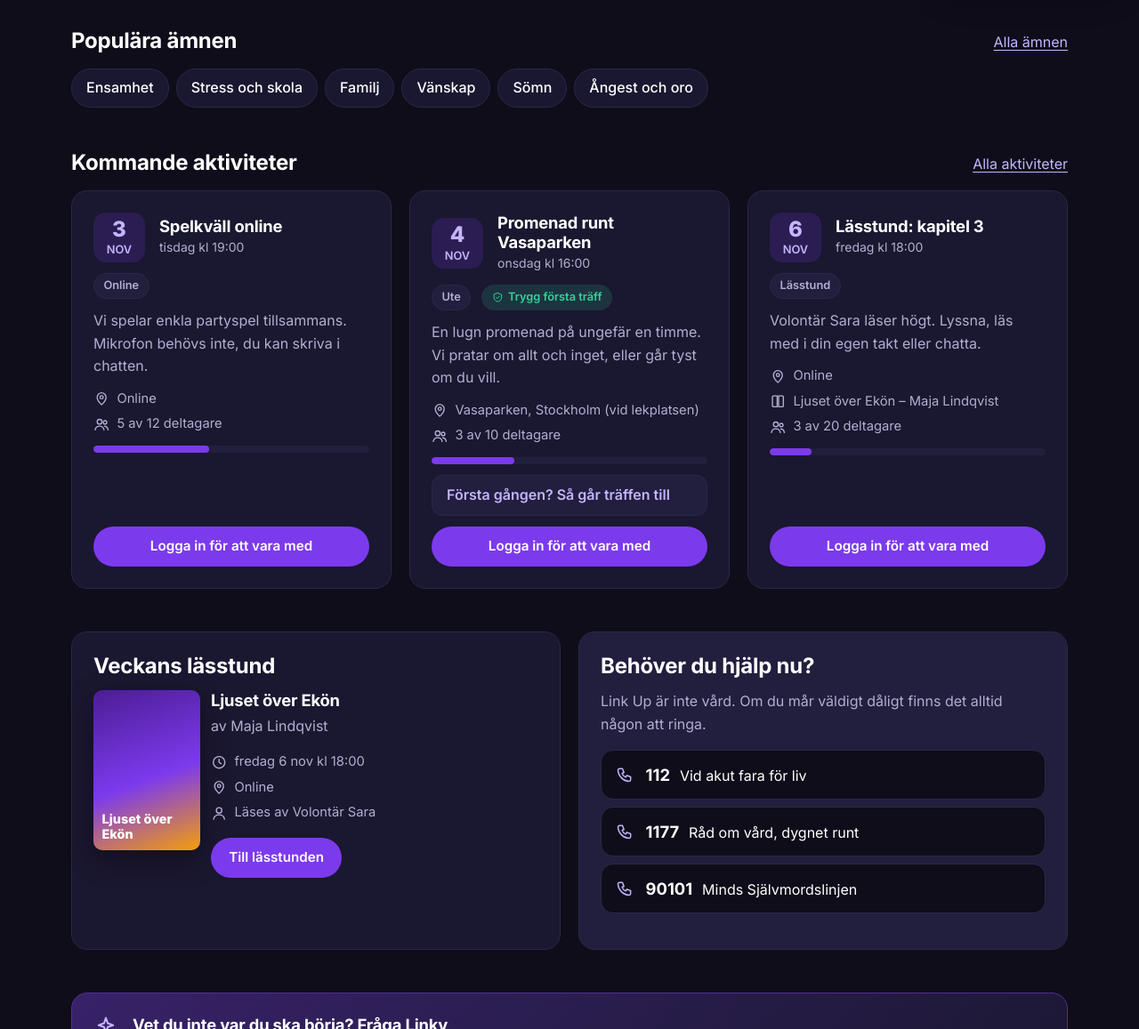
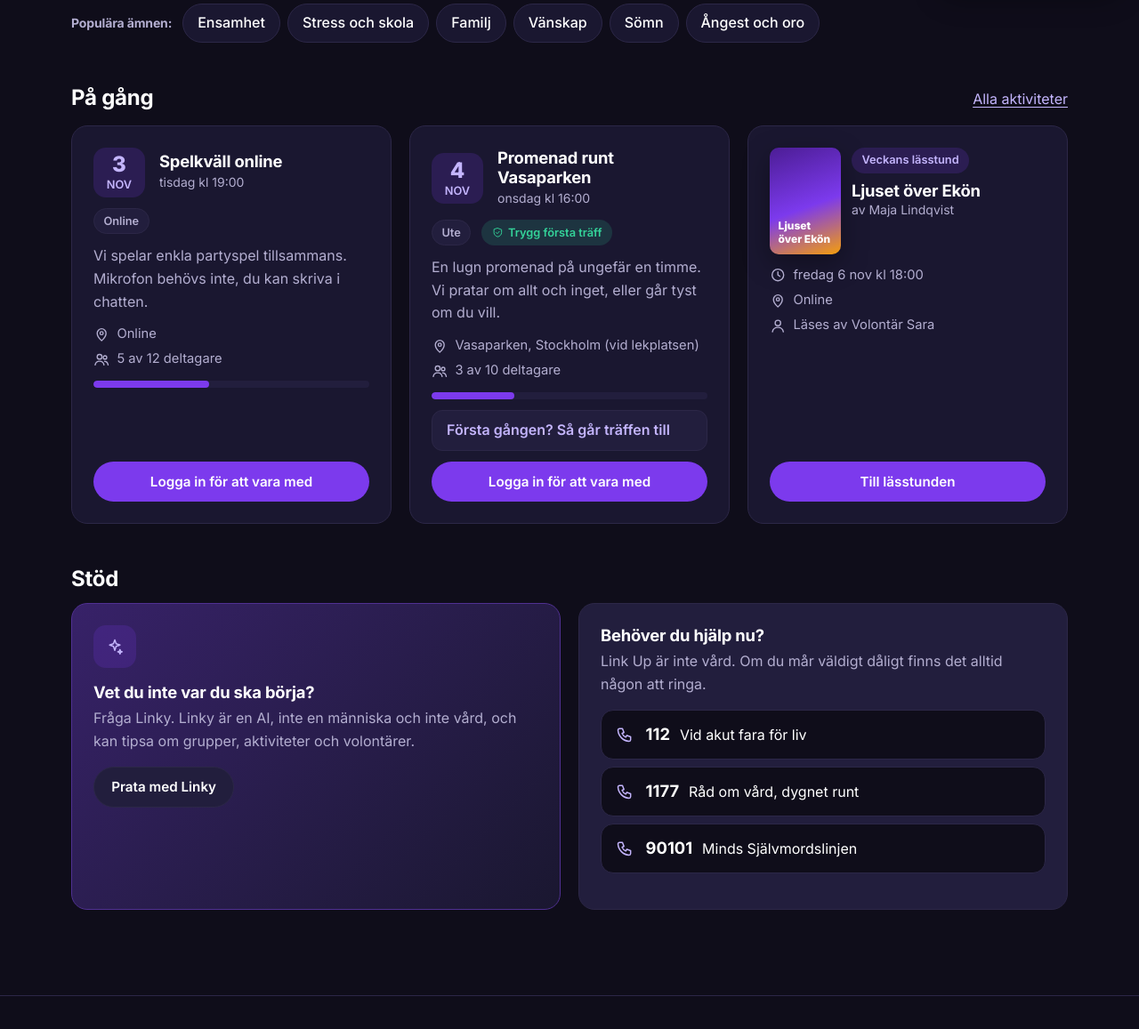
Before and after one commit to hgsabma/Link-Up, a plain HTML site: page index.html in a window 1280 px wide. Shown: the part 792-1949 px from the top of the page at 89% size. Drawn offline with Linux system fonts and the light colour scheme.

Commit message:
Tydligare startsida i tre delar och moderatorn heter Lejonet
Co-Authored-By: Claude Opus 5.5 <noreply@anthropic.com>

```diff
--- a/index.html
+++ b/index.html
@@ -58,45 +58,40 @@
           <span class="go">Se aktiviteter <span data-icon="arrow"></span></span>
         </a>
       </div>
+      <!-- Populära ämnen -->
+      <div class="row" style="margin-top:1.25rem">
+        <h3 id="topics-title" class="small muted" style="margin:0">Populära ämnen:</h3>
+        <ul class="chips" id="popular-topics" aria-labelledby="topics-title"></ul>
+      </div>
     </section>
 
-    <!-- Populära ämnen -->
-    <section class="section" aria-labelledby="topics-title">
+    <!-- På gång: aktiviteter och veckans lässtund -->
+    <section class="section" aria-labelledby="activities-title">
       <div class="section-head">
-        <h2 id="topics-title">Populära ämnen</h2>
-        <a href="amnen.html">Alla ämnen</a>
+        <h2 id="activities-title">På gång</h2>
+        <a href="aktiviteter.html">Alla aktiviteter</a>
       </div>
-      <ul class="chips" id="popular-topics"></ul>
+      <div class="grid grid-3">
+        <div id="upcoming" style="display:contents"></div>
+        <article class="card activity" id="weekly-reading"></article>
+      </div>
     </section>
 
-    <!-- Kommande aktiviteter -->
-    <section class="section" aria-labelledby="activities-title">
-      <div class="section-head">
-        <h2 id="activities-title">Kommande aktiviteter</h2>
-        <a href="aktiviteter.html">Alla aktiviteter</a>
-      </div>
-      <div class="grid grid-3" id="upcoming"></div>
-    </section>
-
-    <div class="grid grid-2 section">
-      <!-- Veckans lässtund -->
-      <section class="card" aria-labelledby="reading-title" id="weekly-reading"></section>
-
-      <!-- Hjälprutan -->
-      <section class="card card-soft" aria-labelledby="help-box-title">
-        <h2 id="help-box-title">Behöver du hjälp nu?</h2>
-        <p class="muted">Link Up är inte vård. Om du mår väldigt dåligt finns det alltid någon att ringa.</p>
-        <div id="help-box"></div>
-      </section>
-    </div>
-
-    <!-- Linky -->
-    <section class="section card card-accent ai-banner" aria-labelledby="linky-title">
-      <span data-icon="sparkle"></span>
-      <div>
-        <h2 id="linky-title" class="h3">Vet du inte var du ska börja? Fråga Linky</h2>
-        <p class="muted">Linky är en AI, inte en människa och inte vård. Linky kan tipsa om grupper, aktiviteter och volontärer.</p>
-        <a class="btn btn-secondary" href="linky.html">Prata med Linky</a>
+    <!-- Stöd: Linky och hjälpnummer -->
+    <section class="section" aria-labelledby="support-title">
+      <h2 id="support-title">Stöd</h2>
+      <div class="grid grid-2">
+        <div class="card card-accent stack">
+          <span class="icon-wrap" data-icon="sparkle" style="width:48px;height:48px;border-radius:14px;display:grid;place-items:center;background:var(--accent-soft);color:var(--accent-text)"></span>
+          <h3>Vet du inte var du ska börja?</h3>
+          <p class="muted" style="margin:0">Fråga Linky. Linky är en AI, inte en människa och inte vård, och kan tipsa om grupper, aktiviteter och volontärer.</p>
+          <a class="btn btn-secondary" href="linky.html" style="align-self:flex-start">Prata med Linky</a>
+        </div>
+        <div class="card card-soft">
+          <h3>Behöver du hjälp nu?</h3>
+          <p class="muted">Link Up är inte vård. Om du mår väldigt dåligt finns det alltid någon att ringa.</p>
+          <div id="help-box"></div>
+        </div>
       </div>
     </section>
   </main>
--- a/js/data.js
+++ b/js/data.js
@@ -52,7 +52,7 @@ function seedData() {
       { id: 11, bankid_hash: 'bh_v11j', alias: 'Volontär Jonas', birth_date: '1995-10-03', role: 'volunteer', created_at: relDate(-180) },
       { id: 12, bankid_hash: 'bh_v12a', alias: 'Volontär Amina', birth_date: '2000-02-27', role: 'volunteer', created_at: relDate(-150) },
       { id: 13, bankid_hash: 'bh_k13e', alias: 'Kurator Elin', birth_date: '1985-08-21', role: 'counselor', created_at: relDate(-220) },
-      { id: 14, bankid_hash: 'bh_c2e810', alias: 'Moderator Kim', birth_date: '1992-01-11', role: 'moderator', created_at: relDate(-240) }
+      { id: 14, bankid_hash: 'bh_c2e810', alias: 'Moderator Lejonet', birth_date: '1992-01-11', role: 'moderator', created_at: relDate(-240) }
     ],
 
     interests: [
@@ -250,6 +250,8 @@ function loadDb() {
       const data = JSON.parse(raw);
       TABLES.forEach(t => { if (!Array.isArray(data[t])) data[t] = []; });
       moveDatesForward(data);
+      // Moderatorn heter numera Lejonet (även i data som sparades innan)
+      data.users.forEach(u => { if (u.alias === 'Moderator Kim') u.alias = 'Moderator Lejonet'; });
       return data;
     }
   } catch (e) { /* localStorage kan vara blockerat – då används exempeldatan */ }
--- a/js/index.js
+++ b/js/index.js
@@ -46,23 +46,26 @@ function initPage() {
 }
 
 function renderUpcoming() {
-  $('#upcoming').innerHTML = upcomingActivities().slice(0, 3).map(a => activityCardHtml(a, me)).join('');
+  // Två aktiviteter (lässtunden har ett eget kort bredvid)
+  $('#upcoming').innerHTML = upcomingActivities().filter(a => !a.book_id).slice(0, 2).map(a => activityCardHtml(a, me)).join('');
   if (me) bindActivityButtons($('#upcoming'), me, renderUpcoming);
 }
 
+// Veckans lässtund som ett kort i samma rad som aktiviteterna
 function renderReading() {
   const a = nextReading();
   const box = $('#weekly-reading');
-  if (!a) { box.innerHTML = '<h2 id="reading-title">Veckans lässtund</h2><p class="muted">Ingen lässtund planerad just nu.</p>'; return; }
+  if (!a) { box.innerHTML = '<h3>Veckans lässtund</h3><p class="muted">Ingen lässtund planerad just nu.</p>'; return; }
   const book = getBook(a.book_id);
-  box.innerHTML = '<h2 id="reading-title">Veckans lässtund</h2>' +
+  box.innerHTML =
     '<div class="row" style="align-items:flex-start;flex-wrap:nowrap">' +
-      '<div class="book-cover" aria-hidden="true">' + escapeHtml(book.title) + '</div>' +
-      '<div><h3>' + escapeHtml(book.title) + '</h3><p class="muted" style="margin:0">av ' + escapeHtml(book.author) + '</p>' +
-      '<ul class="meta-list" style="margin:1rem 0"><li>' + icon('clock') + formatDate(a.starts_at) + '</li><li>' + icon('pin') + escapeHtml(a.location) + '</li>' +
-      '<li>' + icon('user') + 'Läses av ' + escapeHtml(getAlias(a.created_by)) + '</li></ul>' +
-      '<a class="btn btn-primary" href="lasstund.html">Till lässtunden</a></div>' +
-    '</div>';
+      '<div class="book-cover" style="width:80px;font-size:.75rem" aria-hidden="true">' + escapeHtml(book.title) + '</div>' +
+      '<div><span class="badge badge-accent">Veckans lässtund</span><h3 style="margin:.5rem 0 0">' + escapeHtml(book.title) + '</h3>' +
+      '<p class="muted small" style="margin:0">av ' + escapeHtml(book.author) + '</p></div>' +
+    '</div>' +
+    '<ul class="meta-list"><li>' + icon('clock') + formatDate(a.starts_at) + '</li><li>' + icon('pin') + escapeHtml(a.location) + '</li>' +
+    '<li>' + icon('user') + 'Läses av ' + escapeHtml(getAlias(a.created_by)) + '</li></ul>' +
+    '<a class="btn btn-primary" href="lasstund.html">Till lässtunden</a>';
 }
 
 function chooseMood(value) {
--- a/js/logga-in.js
+++ b/js/logga-in.js
@@ -5,7 +5,7 @@ const FAKE_BANKID = [
   { key: 'vanlig', label: 'Vanlig användare', desc: 'Nattuggla, 17 år', bankid_hash: 'bh_7f3a91', birth_date: '2009-03-14' },
   { key: 'ny', label: 'Ny användare', desc: 'Första besöket, 16 år', bankid_hash: 'bh_new_5a21', birth_date: '2010-02-14' },
   { key: 'under15', label: 'Under 15 år', desc: 'Testperson, 13 år', bankid_hash: 'bh_u15_3e08', birth_date: '2013-05-10' },
-  { key: 'moderator', label: 'Moderator', desc: 'Moderator Kim', bankid_hash: 'bh_c2e810', birth_date: '1992-01-11' },
+  { key: 'moderator', label: 'Moderator', desc: 'Moderator Lejonet', bankid_hash: 'bh_c2e810', birth_date: '1992-01-11' },
   { key: 'avstangd', label: 'Avstängd användare', desc: 'Stormen, avstängd av moderator', bankid_hash: 'bh_9d4b77', birth_date: '2009-02-02' }
 ];
 
```
Also changed, not shown: 1 other file.
